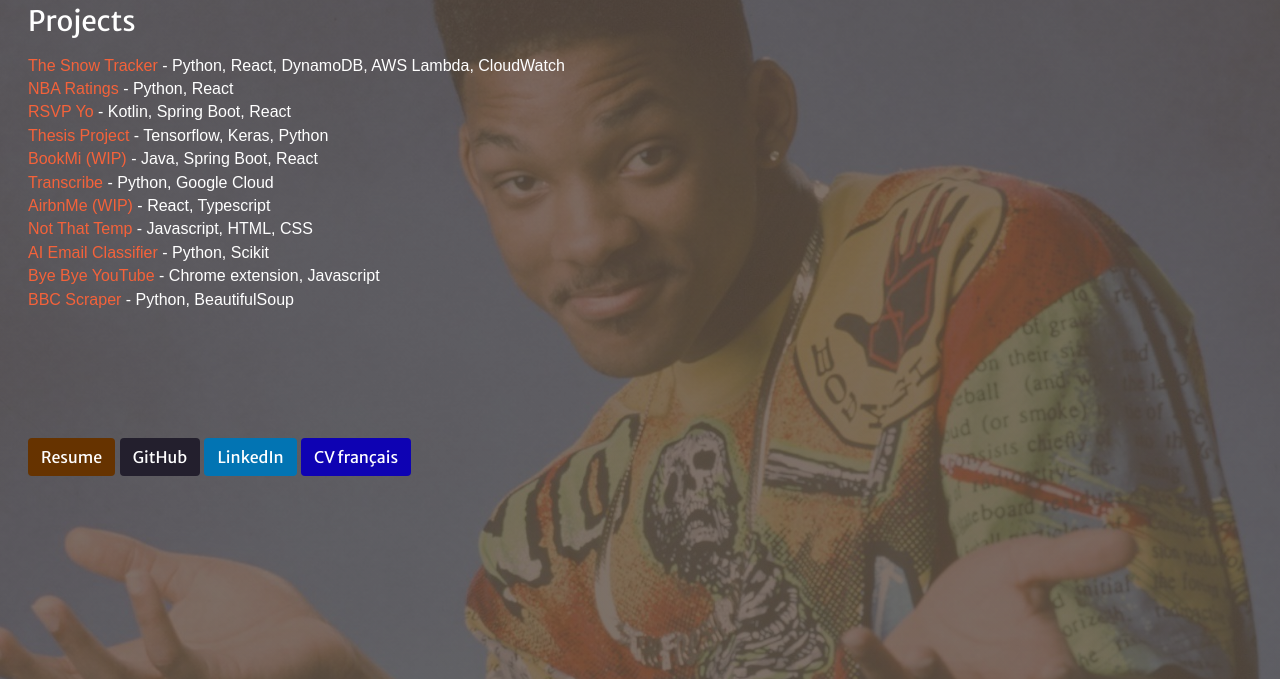
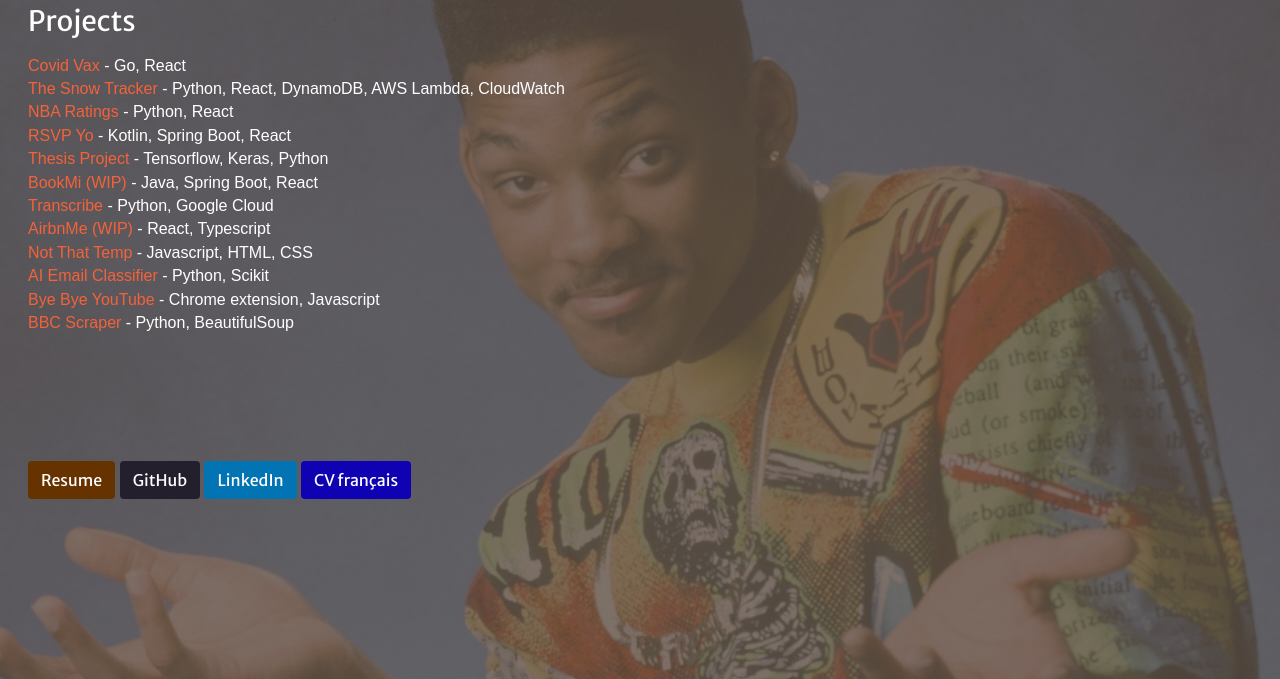
Before and after one commit to WillSmithTE/WillSmithTE.github.io, a plain HTML site: page index.html in a window 1280 px wide. Shown: the part 129-808 px from the top of the page. Drawn offline with nearby package versions, Linux system fonts and the light colour scheme.

Commit message:
add covidvax

```diff
--- a/index.html
+++ b/index.html
@@ -60,6 +60,10 @@
 <body id="page-top">
     <h1 style="padding-bottom: 50px;">Will Smith</h1>
     <h3 style="padding-bottom: 10px;">Projects</h3>
+    <div class="project">
+        <a href="http://willsmithte.com/covid-vax" target="_blank">Covid Vax</a>
+        <span> - Go, React</span>
+    </div>
     <div class="project">
         <a href="http://willsmithte.com/snow" target="_blank">The Snow Tracker</a>
         <span> - Python, React, DynamoDB, AWS Lambda, CloudWatch</span>
```
